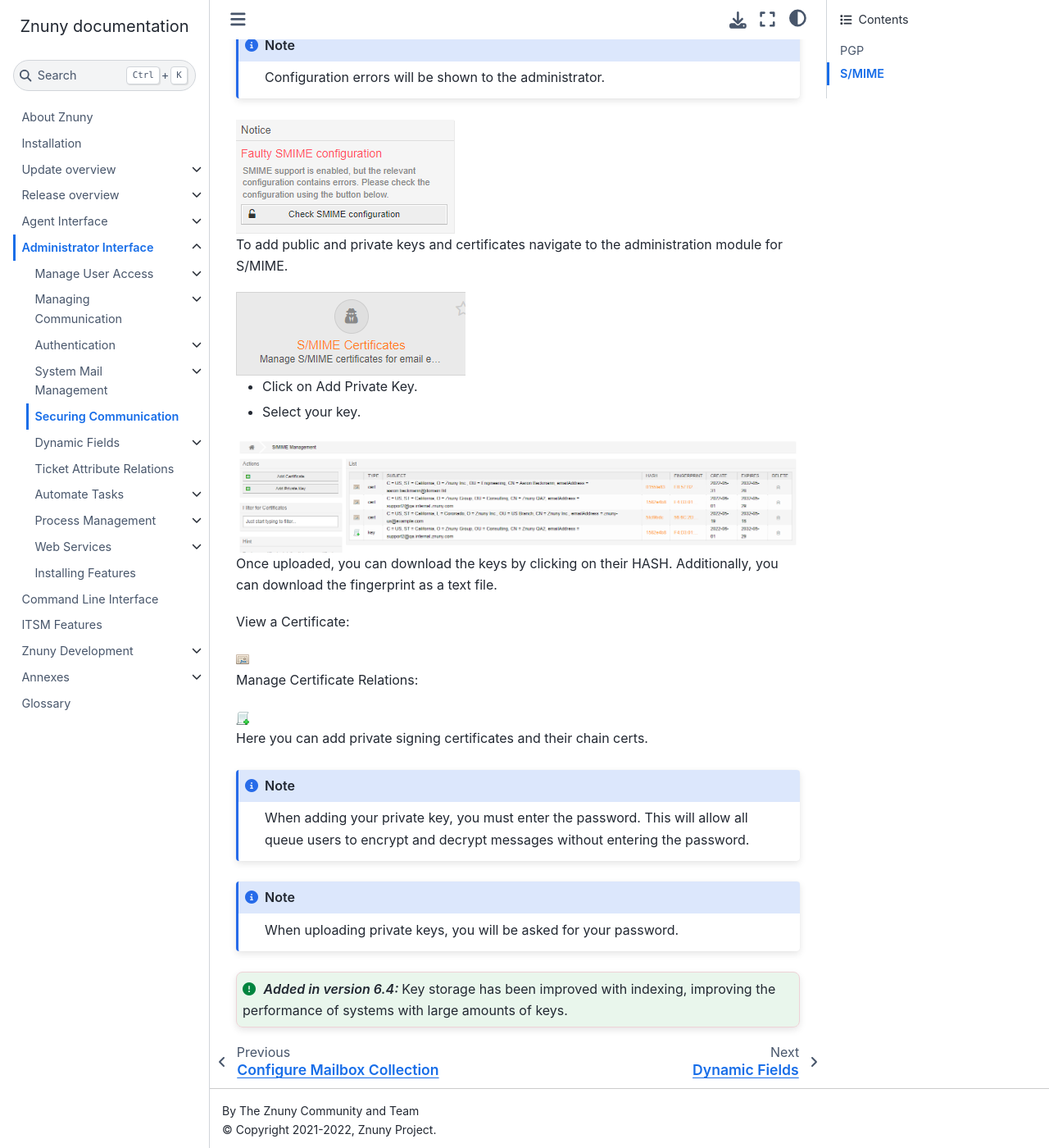
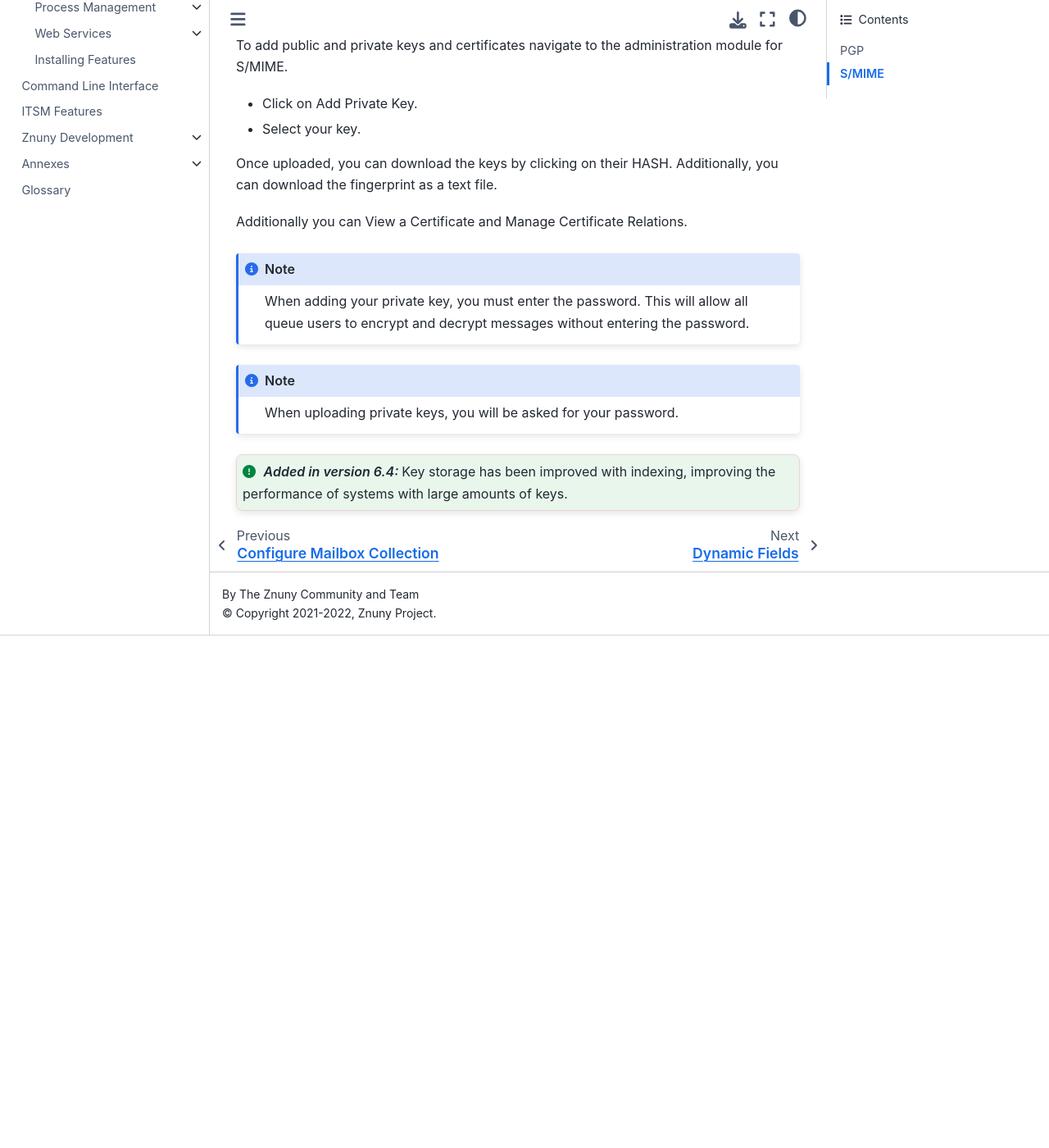
Before and after one commit to znuny/manual, a Sphinx documentation site: the page built from source/admin/security/index.rst, in a window 1280 px wide and 1400 px high, scrolled down 2696 px. Shown: the whole window at 82% size. Built offline with Sphinx 7.4.7 and the Sphinx Book theme 1.1.4, drawn with Linux system fonts in a browser that asks for light colours; pages that are not in the unit, such as notebooks, are missing from menus; after the commit the page ends 3471 px from its top, so only the background shows below that.

Commit message:
Updated security.

```diff
--- a/source/admin/security/index.rst
+++ b/source/admin/security/index.rst
@@ -108,30 +101,12 @@
 
 To add public and private keys and certificates navigate to the administration module for S/MIME.
 
-.. image:: images/smime_admin_badge.png
-    :alt: Admin S/MIME Badge
-
-
 * Click on Add Private Key.
 * Select your key.
 
-.. image:: images/smime_admin_overview.png
-    :alt: Admin S/MIME Overview
-
 Once uploaded, you can download the keys by clicking on their HASH. Additionally, you can download the fingerprint as a text file.
 
-View a Certificate:
-
-.. image:: images/certificate.png
-    :alt: Certificate Image
-
-
-Manage Certificate Relations:
-
-.. image:: images/certificate-plus.png
-    :alt: Certificate Plus Image
-
-Here you can add private signing certificates and their chain certs.
+Additionally you can View a Certificate and Manage Certificate Relations.
 
 .. note::
 
```
Also changed, not shown: other parts of source/admin/security/index.rst (+0 -7 lines).
